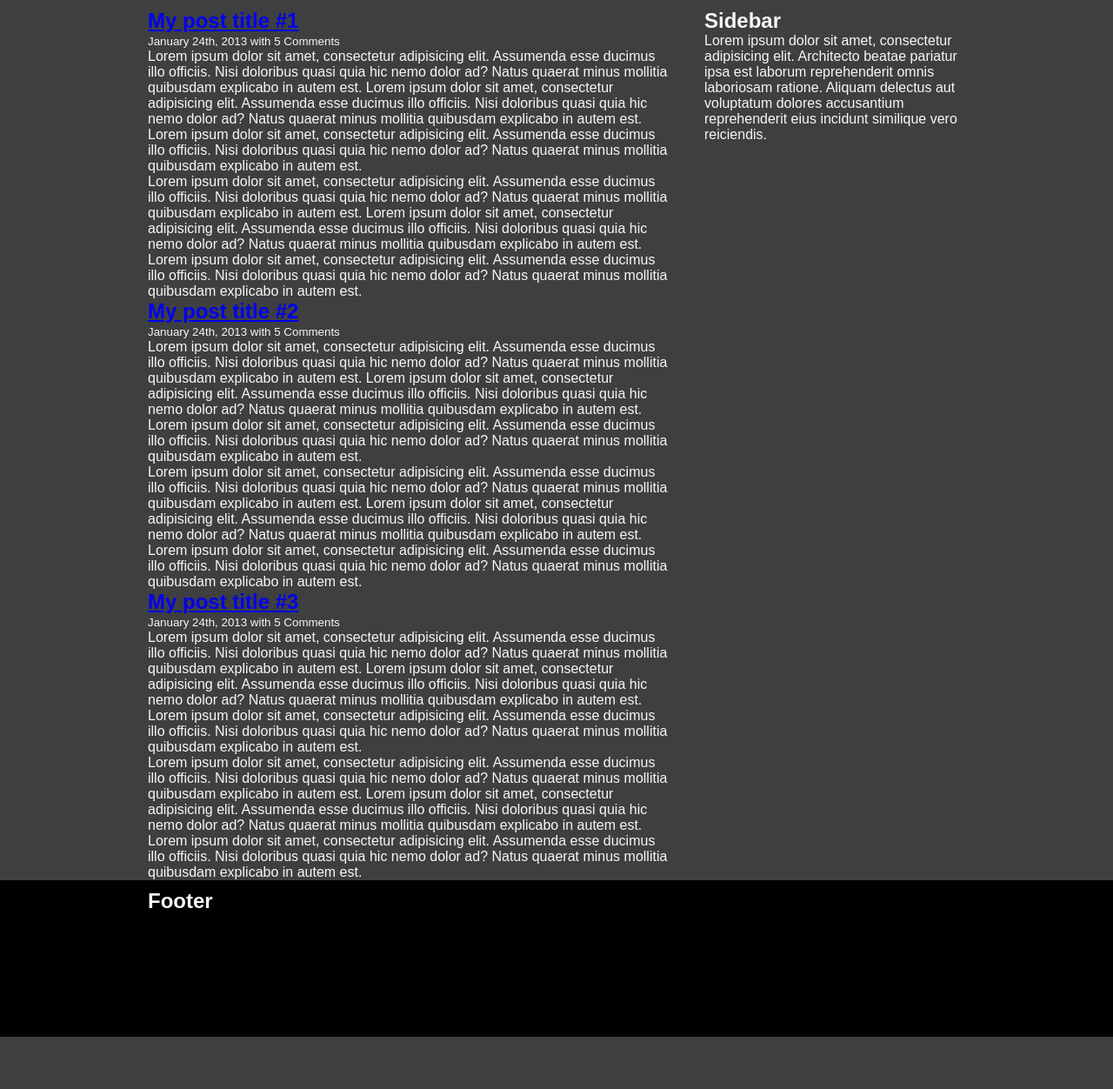
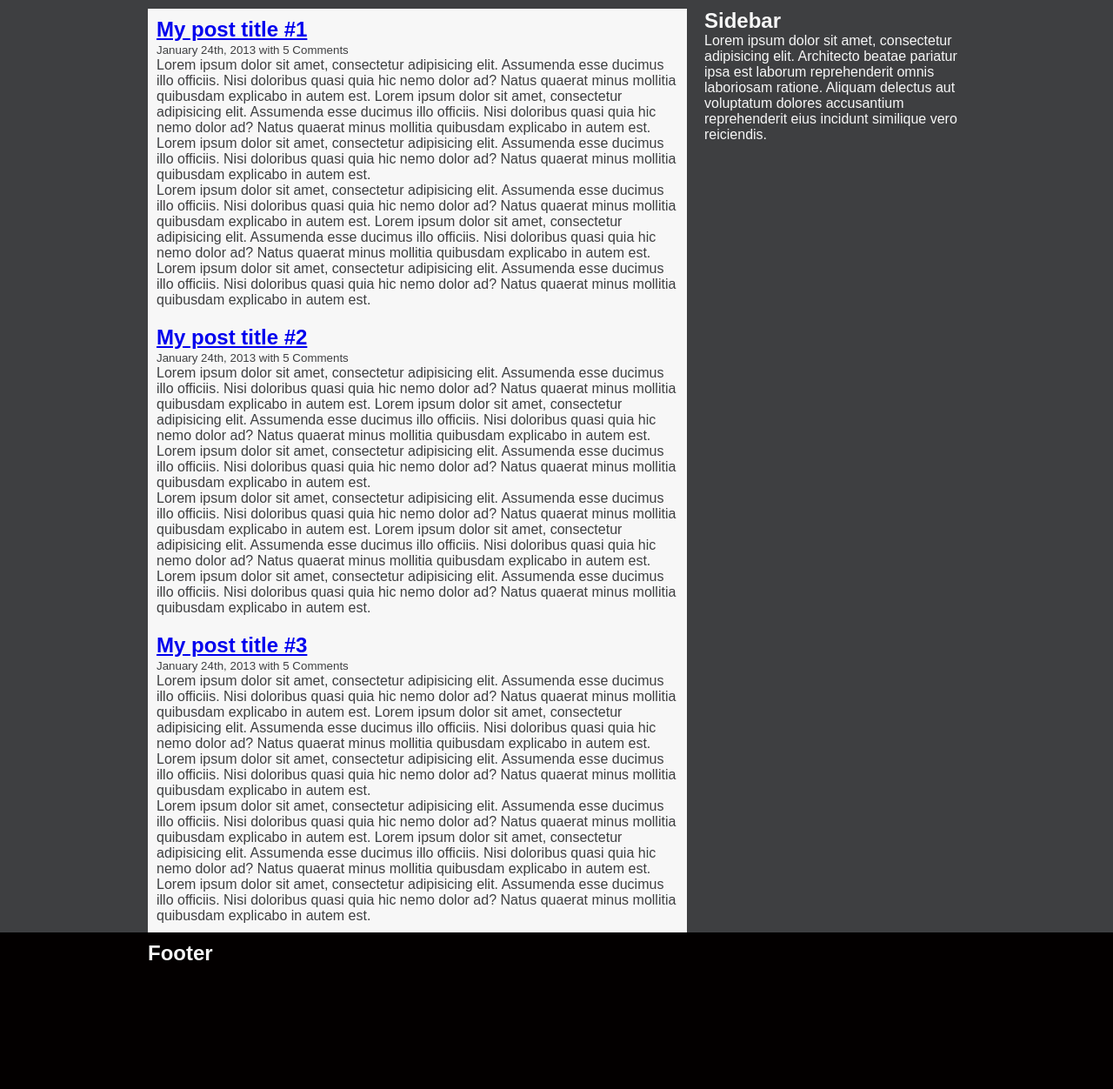
Before and after one commit to AgtLucas/Drifter, a PHP site: page / in a window 1280 px wide. Shown: the part 111-1363 px from the top of the page at 87% size. Before the commit the page ends 1303 px from the top, so only its background shows below. Run offline with PHP 8.4, Linux system fonts and the light colour scheme; some web fonts are replaced.

Commit message:
Some changes.

```diff
--- a/css/style.css
+++ b/css/style.css
@@ -64,8 +64,15 @@ section.main {
   color: #f7f7f7;
 }
 section.main section.blog-posts {
-  width: 63.8297872%;
+  width: 65.9574468%;
+  /* 620px */
   float: left;
+}
+section.main section.blog-posts article.post {
+  background-color: #f7f7f7;
+  color: #3e3f41;
+  padding: 0.625em;
+  /* 10px */
 }
 section.main aside {
   width: 31.9148936%;
--- a/sass/_layout.scss
+++ b/sass/_layout.scss
@@ -24,8 +24,13 @@ footer {
 section.main {
 	color: $awhite;
 	section.blog-posts {
-    	width: 63.8297872%;
+    	width: 65.9574468%; /* 620px */
     	float: left;
+    	article.post {
+    		background-color: $awhite;
+    		color: $wnight;
+    		padding: 0.625em; /* 10px */
+    	}
   	}
 
   	aside {
```
